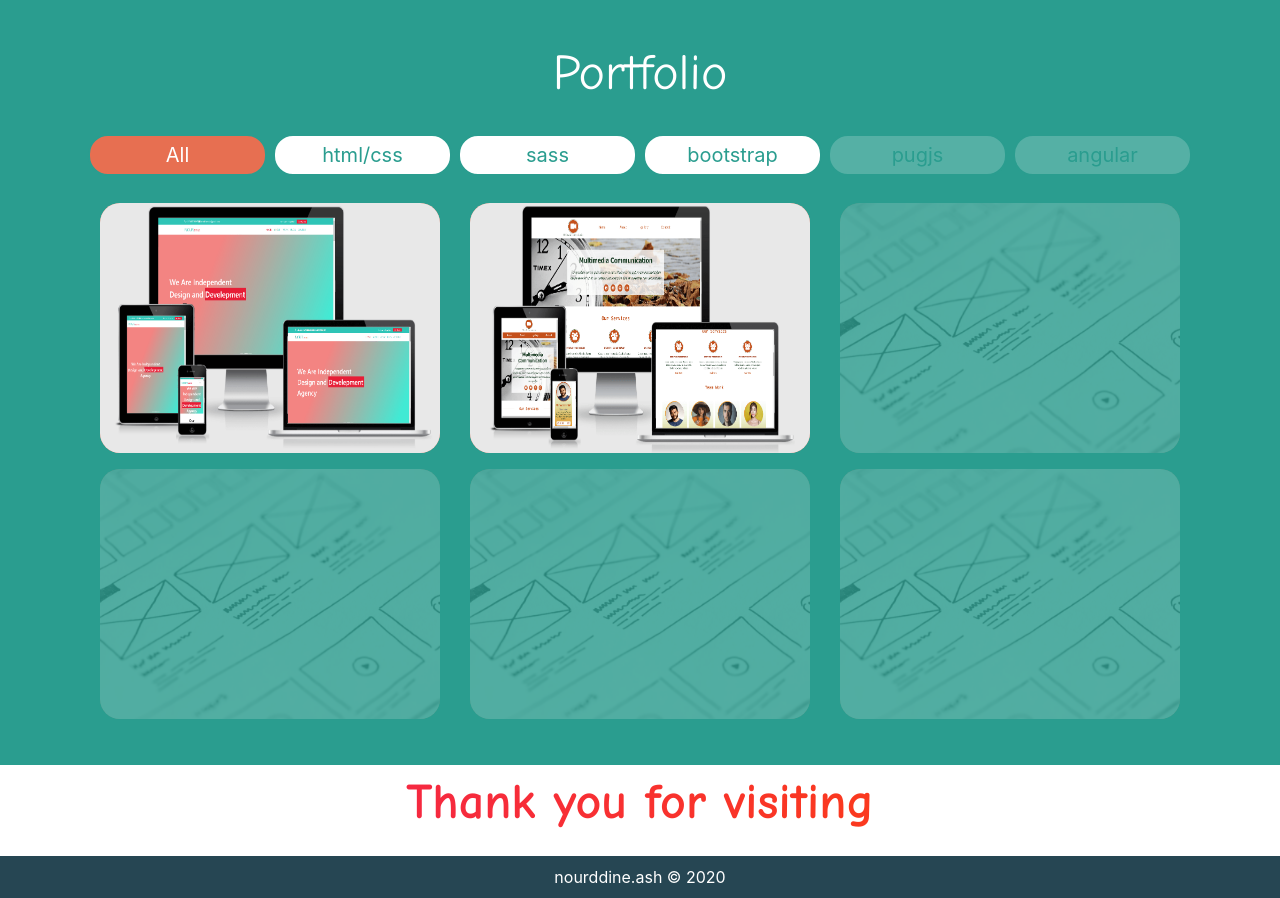
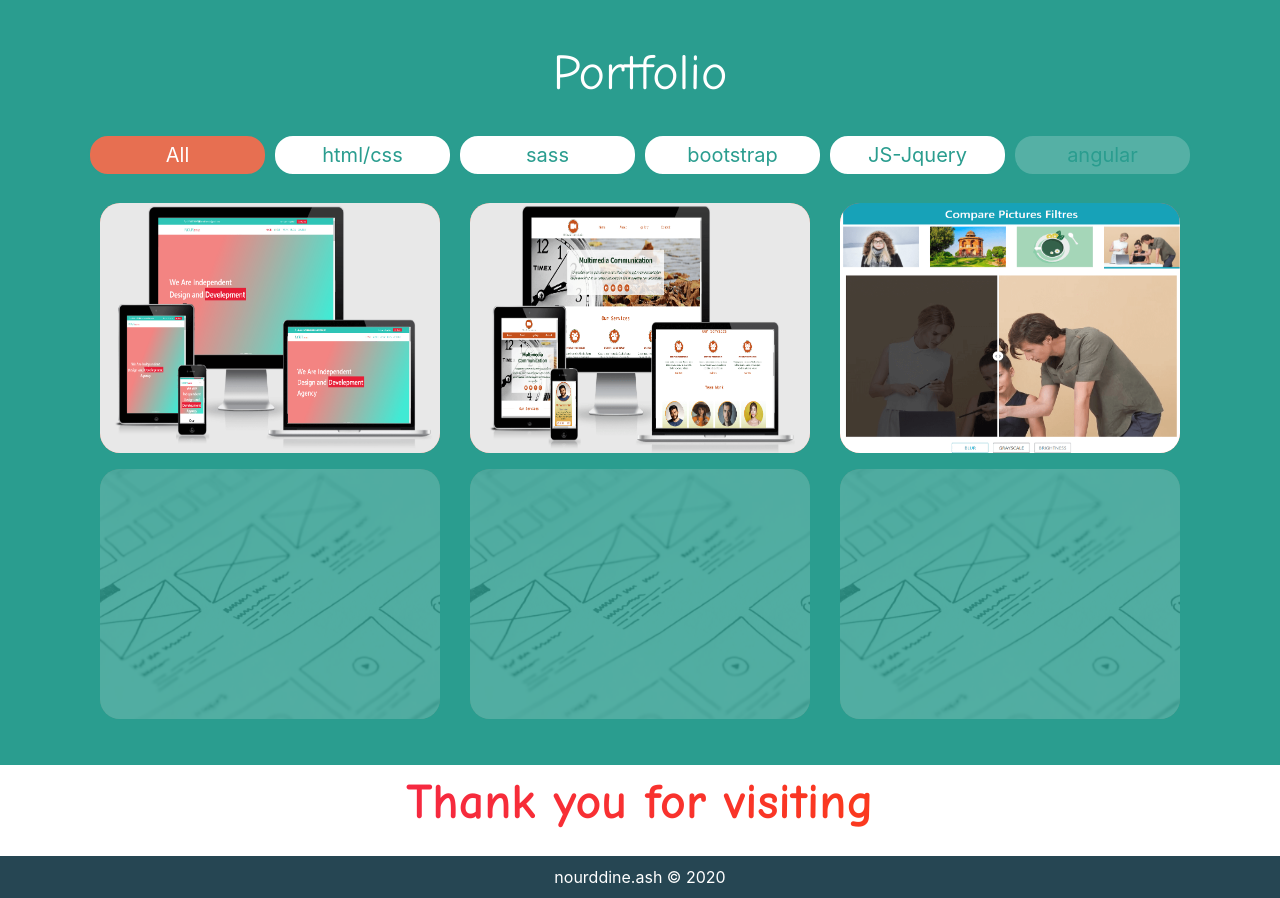
Before and after one commit to aitsihamou/portfolio, a plain HTML site: page index.html in a window 1280 px wide. Shown: the part 1340-2238 px from the top of the page. Drawn offline with Linux system fonts and the light colour scheme.

Commit message:
update project new project js

```diff
--- a/index.html
+++ b/index.html
@@ -114,7 +114,7 @@
           <li data-class=".native" class="col-5 col-sm  list-item">html/css</li>
           <li data-class=".sass" class="col-5 col-sm list-item">sass</li>
           <li data-class=".bootstrap" class="col-5 col-sm list-item">bootstrap</li>
-          <li data-class=".pugjs" class="col-5 col-sm list-item disabled">pugjs</li>
+          <li data-class=".js" class="col-5 col-sm list-item ">JS-Jquery</li>
           <li data-class=".angular" class="col-5 col-sm  list-item disabled">angular</li>
         </ul>
       </div>
@@ -150,11 +150,11 @@
           <!--/.col project -->
           <!--/.col project -->
           <div class="col-12 col-sm-6 col-md-4 mb-3">
-            <div class="project disabled">
-              <img src="img/featured/none.jpg" alt="bootstrap" class="image">
+            <div class="project js">
+              <img src="img/featured/js_page.png" alt="js jsquery" class="image">
               <div class="middle">
                 <div class="text">
-                  <a href="#"><i class="fa fa-external-link-square fa-5x"></i>
+                  <a href="https://aitsihamou.github.io/JS-training/"><i class="fa fa-external-link-square fa-5x"></i>
                   </a>
                 </div>
               </div>
@@ -214,7 +214,6 @@
     <div class="copyright p-1">
       <p>nourddine.ash &copy; 2020</p>
     </div>
-
   </footer>
   <!--/.end footer -->
 
```
Also changed, not shown: img/featured/js_page.png (added).
